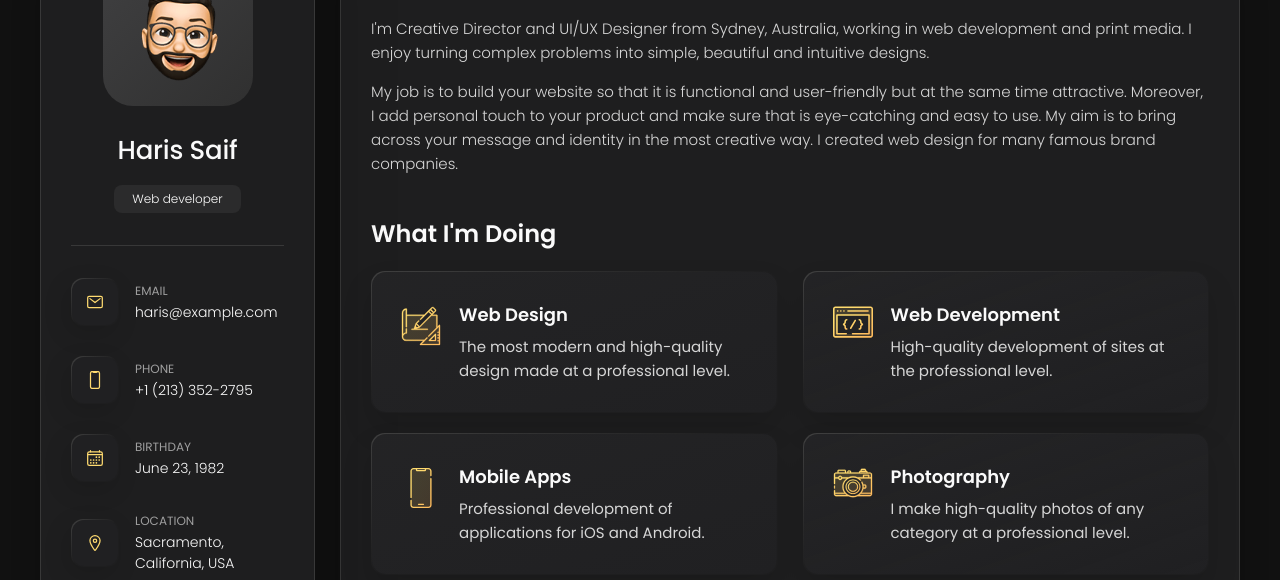
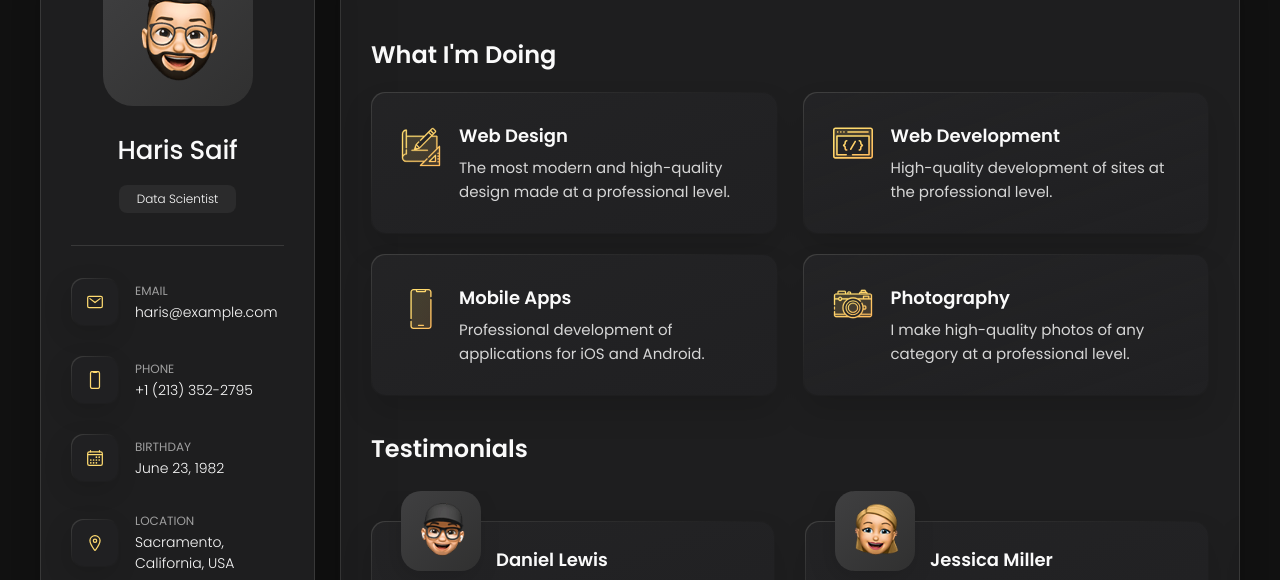
Before and after one commit to hari3mo/dev, a plain HTML site: page index.html in a window 1280 px wide. Shown: the part 162-742 px from the top of the page. Drawn offline with nearby package versions, Linux system fonts and the light colour scheme.

Commit message:
update ui

```diff
--- a/index.html
+++ b/index.html
@@ -48,7 +48,7 @@
         <div class="info-content">
           <h1 class="name" title="Haris Saif">Haris Saif</h1>
 
-          <p class="title">Web developer</p>
+          <p class="title">Data Scientist</p>
         </div>
 
         <button class="info_more-btn" data-sidebar-btn>
@@ -208,7 +208,7 @@
         </header>
 
         <section class="about-text">
-          <p>
+          <!-- <p>
             I'm Creative Director and UI/UX Designer from Sydney, Australia, working in web development and print media.
             I enjoy
             turning complex problems into simple, beautiful and intuitive designs.
@@ -220,7 +220,7 @@
             add personal touch to your product and make sure that is eye-catching and easy to use. My aim is to bring
             across your
             message and identity in the most creative way. I created web design for many famous brand companies.
-          </p>
+          </p> -->
         </section>
 
 
```
Also changed, not shown: assets/images/166474219.jpg (added).
